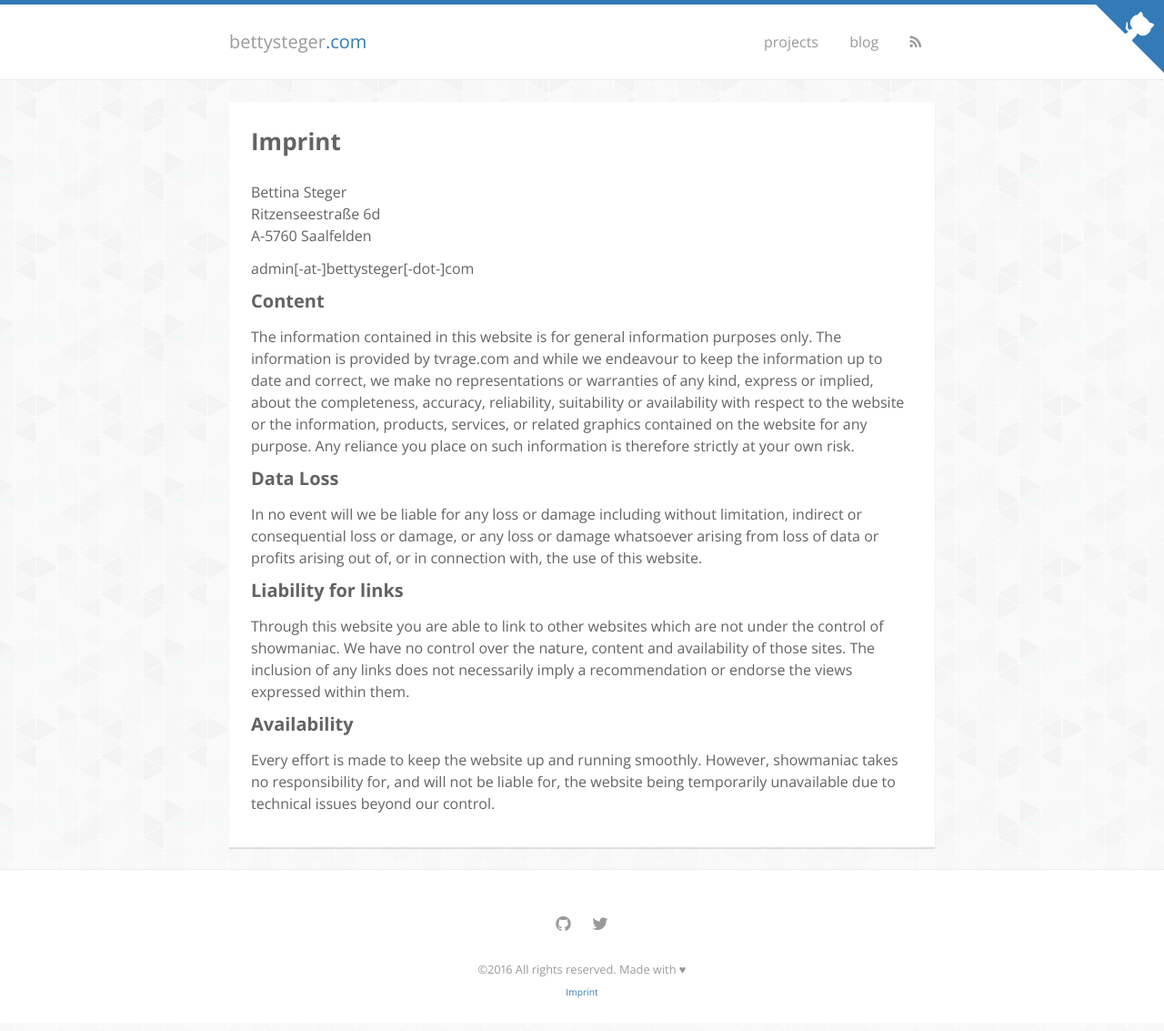
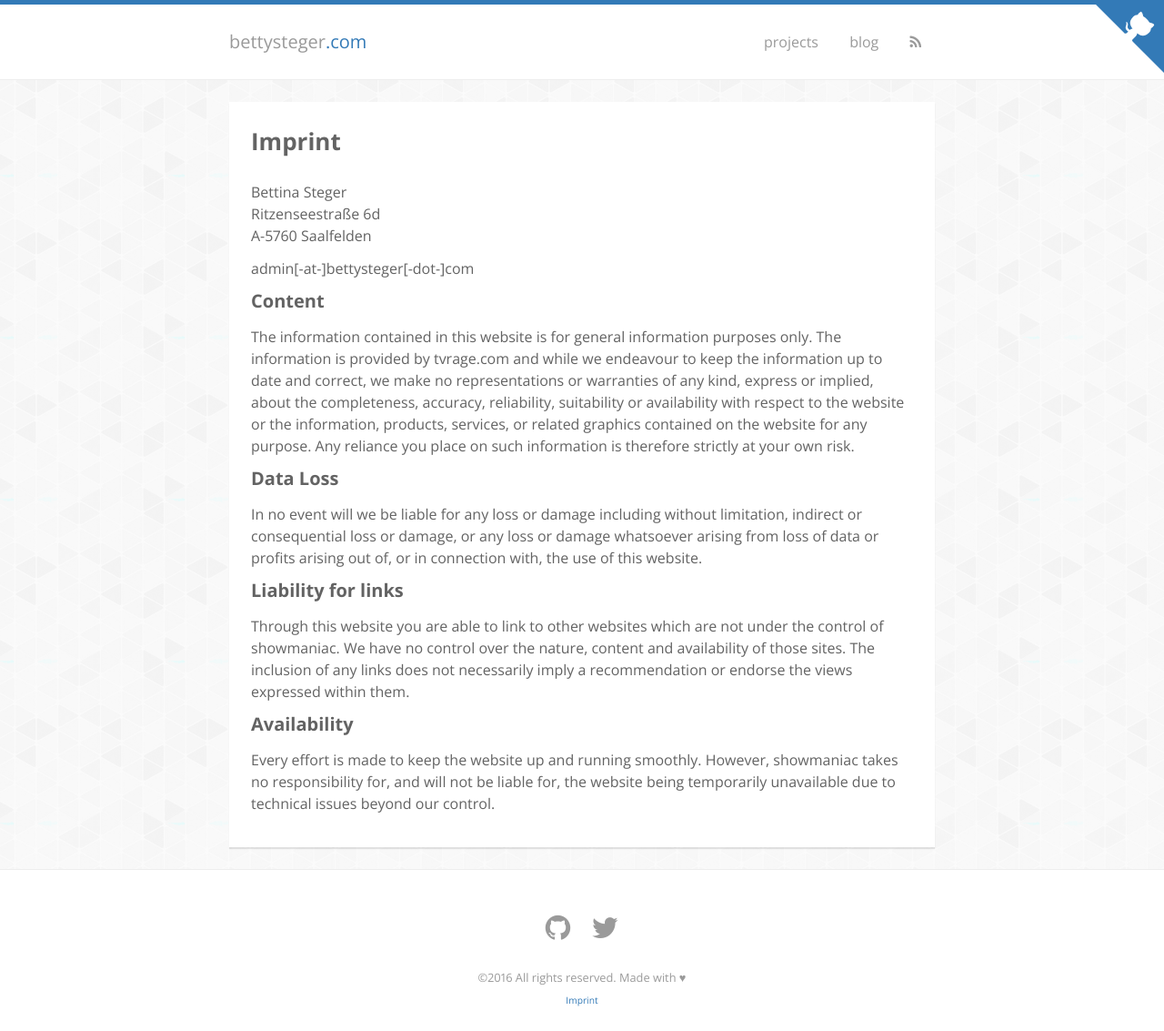
Before and after one commit to lpsBetty/lpsBetty.github.io, a Jekyll site: the page built from imprint.md, in a window 1280 px wide. Shown: the whole page at 91% size. Built offline with Jekyll 4.4.1, drawn with Linux system fonts in a browser that asks for light colours; nearby versions of some CDN libraries.

Commit message:
hide footer on home/root page, make social icons bigger

```diff
--- a/_includes/social.html
+++ b/_includes/social.html
@@ -1,6 +1,6 @@
 <ul class="social">
-  <li><a href="{{ site.author.github }}" target="_blank"><i class="fa fa-github"></i></a></li>
-  <li><a href="{{ site.author.twitter }}" target="_blank"><i class="fa fa-twitter"></i></a></li>
+  <li><a href="{{ site.author.github }}" target="_blank" title="GitHub"><i class="fa fa-2x fa-github"></i></a></li>
+  <li><a href="{{ site.author.twitter }}" target="_blank" title="Twitter"><i class="fa fa-2x fa-twitter"></i></a></li>
 <!--   <li><a href="{{ site.author.facebook }}" target="_blank"><i class="fa fa-facebook"></i></a></li>
   <li><a href="{{ site.author.linkedin }}" target="_blank"><i class="fa fa-linkedin"></i></a></li> -->
 </ul>
--- a/_layouts/default.html
+++ b/_layouts/default.html
@@ -9,7 +9,9 @@
         {{ content }}
       </div>
 
+      {% if page.url != '/' %}
       {% include footer.html %}
+      {% endif %}
 
       {% include github-corner.html %}
 
--- a/_scss/_layout.scss
+++ b/_scss/_layout.scss
@@ -290,10 +290,6 @@ strong {
       color: $primary-color;
     }
   }
-
-  i {
-    font-size: 1.2em;
-  }
 }
 
 
--- a/index.html
+++ b/index.html
@@ -21,6 +21,8 @@ layout: default
       My latest posts are on <a href="https://lingohub.com/blog/author/betty/" target="_blank">LingoHub blog</a>
     </p>
 
+    {% include social.html %}
+
   </div>
 
 </section>
```
